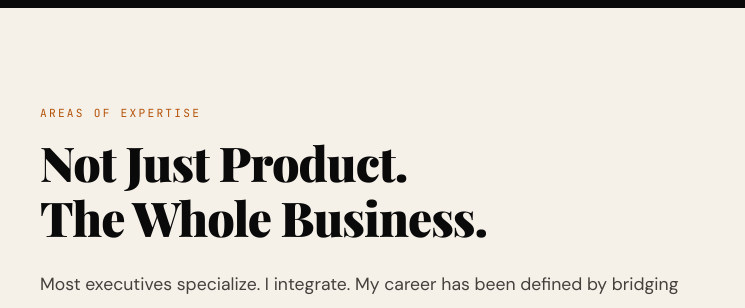
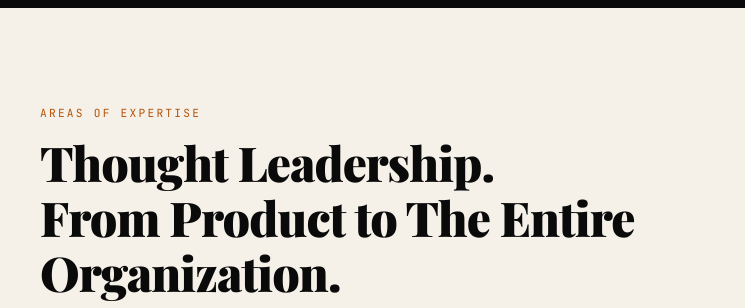
Before and after one commit to sgan2112-tech/sonjoyganguly.com, a plain HTML site: page index.html in a window 1280 px wide. Shown: the part 1740-2048 px from the top of the page, 0-745 px from the left. Drawn offline with nearby package versions, Linux system fonts and the light colour scheme; a web font is replaced by a local one.

Commit message:
Update index.html
thought leadership

```diff
--- a/index.html
+++ b/index.html
@@ -93,7 +93,7 @@
     <span class="section-overline">Areas of Expertise</span>
     <div class="intro-with-photo">
       <div>
-        <h2 class="section-title">Not Just Product.<br>The Whole Business.</h2>
+        <h2 class="section-title">Thought Leadership.<br>From Product to The Entire Organization.</h2>
         <p class="section-desc">Most executives specialize. I integrate. My career has been defined by bridging the gaps between product, marketing, revenue, and technology — building organizations where every function operates as a single growth engine.</p>
       </div>
       <div class="intro-photo-frame" style="--photo-ratio: 3 / 2;">
```
